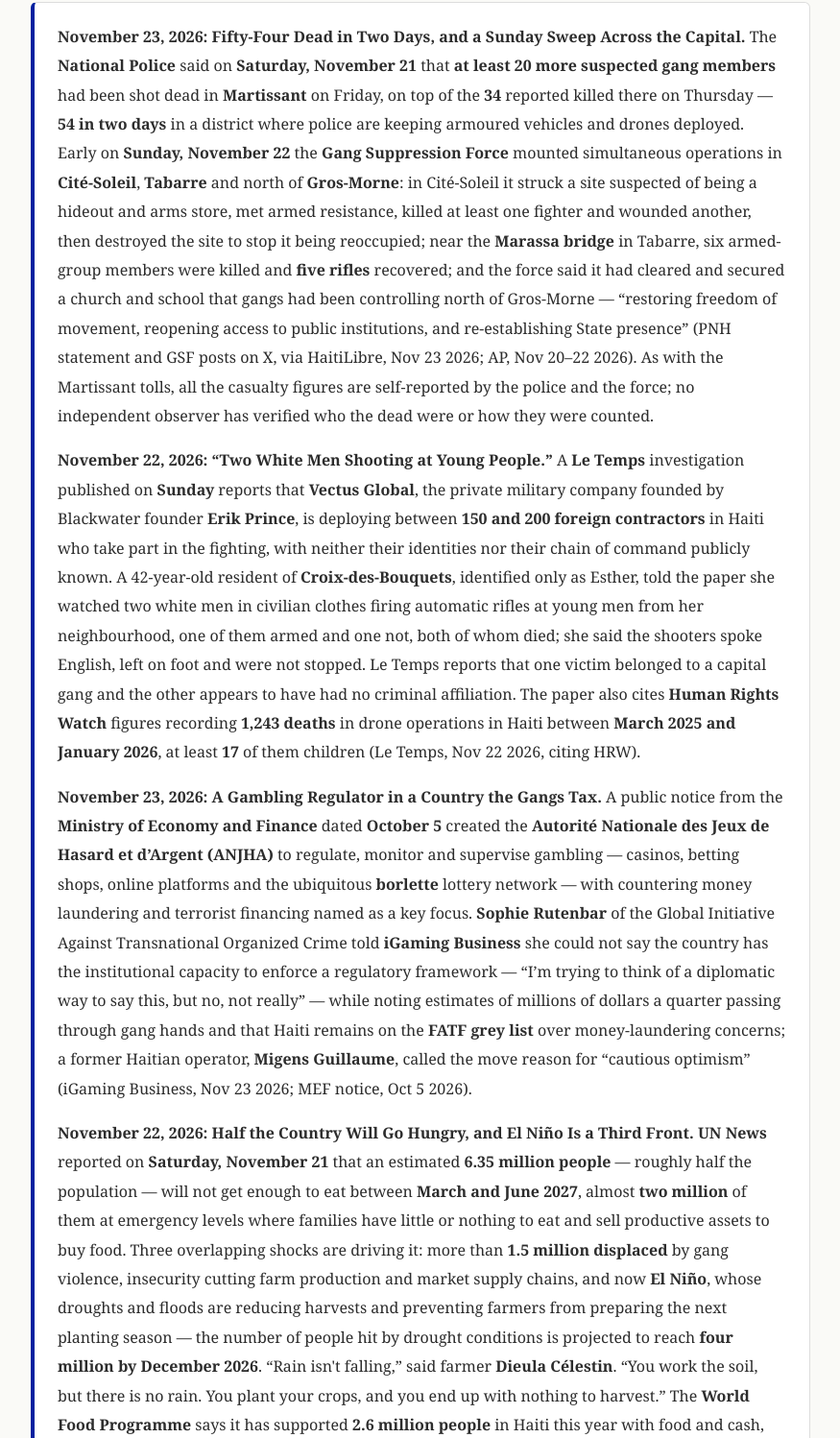
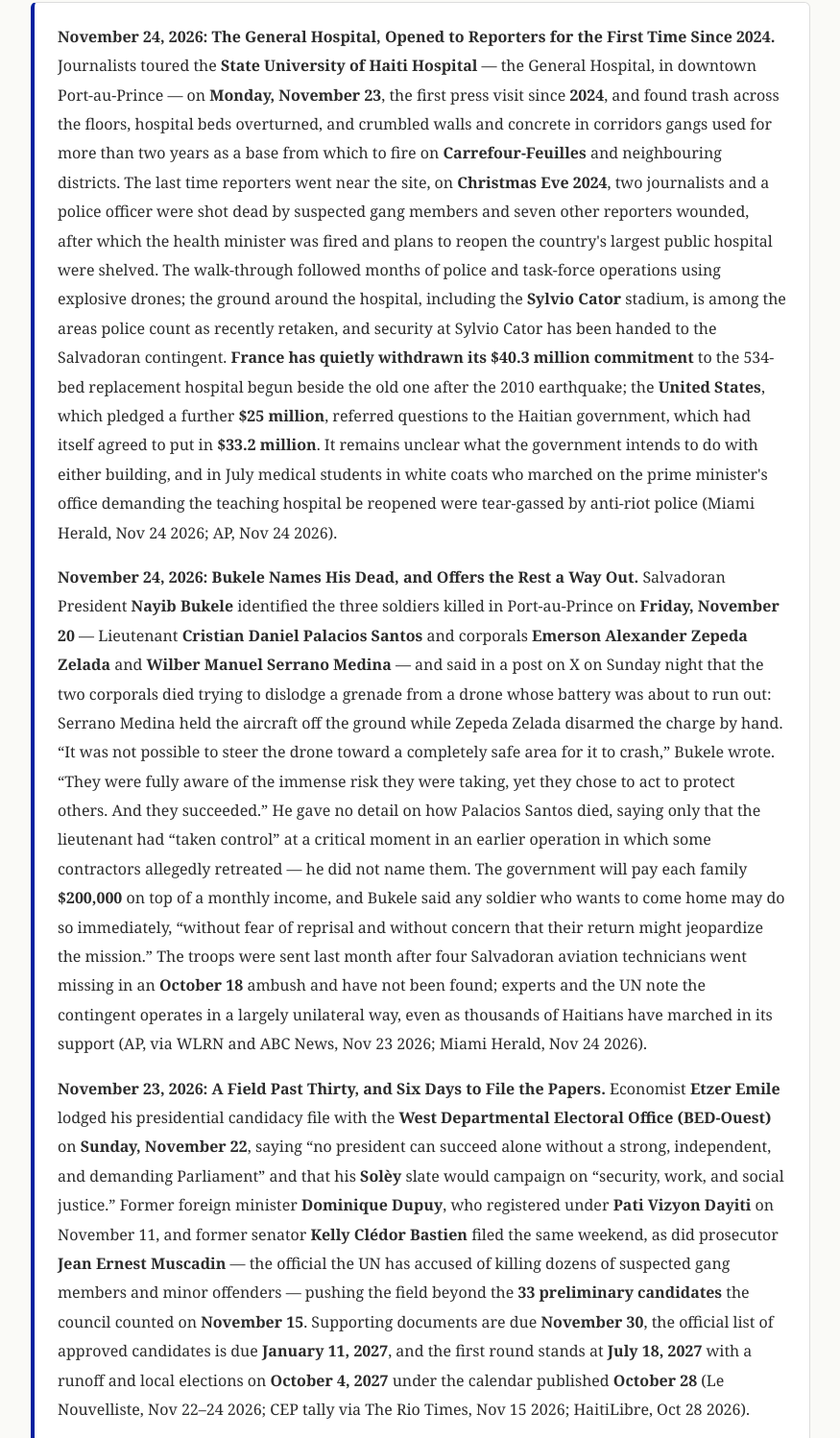
Before and after one commit to onyxgod777/haiti, a plain HTML site: page index.html in a window 1280 px wide. Shown: the part 8819-10317 px from the top of the page at 96% size, without its empty margins (202-1077 px from the left). Drawn offline with Linux system fonts and the light colour scheme.

Commit message:
news: haiti update 2026-11-24

```diff
--- a/index.html
+++ b/index.html
@@ -686,7 +686,7 @@
   <!-- ════════════════════════════════════════════════════════ -->
   <section id="today">
     <h2>X. Haiti Today</h2>
-    <div class="era-dates">Last updated: November 23, 2026</div>
+    <div class="era-dates">Last updated: November 24, 2026</div>
 
     <div class="stats-grid">
       <div class="stat-card">
@@ -726,6 +726,58 @@
     </p>
 
     <div class="highlight-box blue">
+      <p><strong>November 24, 2026: The General Hospital, Opened to Reporters for the First Time Since 2024.</strong>
+      Journalists toured the <strong>State University of Haiti Hospital</strong> &mdash; the General Hospital, in
+      downtown Port-au-Prince &mdash; on <strong>Monday, November 23</strong>, the first press visit since
+      <strong>2024</strong>, and found trash across the floors, hospital beds overturned, and crumbled walls and
+      concrete in corridors gangs used for more than two years as a base from which to fire on
+      <strong>Carrefour-Feuilles</strong> and neighbouring districts. The last time reporters went near the site, on
+      <strong>Christmas Eve 2024</strong>, two journalists and a police officer were shot dead by suspected gang
+      members and seven other reporters wounded, after which the health minister was fired and plans to reopen the
+      country's largest public hospital were shelved. The walk-through followed months of police and task-force
+      operations using explosive drones; the ground around the hospital, including the <strong>Sylvio Cator</strong>
+      stadium, is among the areas police count as recently retaken, and security at Sylvio Cator has been handed to
+      the Salvadoran contingent. <strong>France has quietly withdrawn its $40.3 million commitment</strong> to the
+      534-bed replacement hospital begun beside the old one after the 2010 earthquake; the <strong>United
+      States</strong>, which pledged a further <strong>$25 million</strong>, referred questions to the Haitian
+      government, which had itself agreed to put in <strong>$33.2 million</strong>. It remains unclear what the
+      government intends to do with either building, and in July medical students in white coats who marched on the
+      prime minister's office demanding the teaching hospital be reopened were tear-gassed by anti-riot police
+      (Miami Herald, Nov 24 2026; AP, Nov 24 2026).</p>
+
+      <p><strong>November 24, 2026: Bukele Names His Dead, and Offers the Rest a Way Out.</strong> Salvadoran
+      President <strong>Nayib Bukele</strong> identified the three soldiers killed in Port-au-Prince on
+      <strong>Friday, November 20</strong> &mdash; Lieutenant <strong>Cristian Daniel Palacios Santos</strong> and
+      corporals <strong>Emerson Alexander Zepeda Zelada</strong> and <strong>Wilber Manuel Serrano Medina</strong>
+      &mdash; and said in a post on X on Sunday night that the two corporals died trying to dislodge a grenade from a
+      drone whose battery was about to run out: Serrano Medina held the aircraft off the ground while Zepeda Zelada
+      disarmed the charge by hand. &ldquo;It was not possible to steer the drone toward a completely safe area for it
+      to crash,&rdquo; Bukele wrote. &ldquo;They were fully aware of the immense risk they were taking, yet they chose
+      to act to protect others. And they succeeded.&rdquo; He gave no detail on how Palacios Santos died, saying only
+      that the lieutenant had &ldquo;taken control&rdquo; at a critical moment in an earlier operation in which some
+      contractors allegedly retreated &mdash; he did not name them. The government will pay each family
+      <strong>$200,000</strong> on top of a monthly income, and Bukele said any soldier who wants to come home may do
+      so immediately, &ldquo;without fear of reprisal and without concern that their return might jeopardize the
+      mission.&rdquo; The troops were sent last month after four Salvadoran aviation technicians went missing in an
+      <strong>October 18</strong> ambush and have not been found; experts and the UN note the contingent operates in a
+      largely unilateral way, even as thousands of Haitians have marched in its support (AP, via WLRN and ABC News,
+      Nov 23 2026; Miami Herald, Nov 24 2026).</p>
+
+      <p><strong>November 23, 2026: A Field Past Thirty, and Six Days to File the Papers.</strong> Economist
+      <strong>Etzer Emile</strong> lodged his presidential candidacy file with the <strong>West Departmental
+      Electoral Office (BED-Ouest)</strong> on <strong>Sunday, November 22</strong>, saying &ldquo;no president can
+      succeed alone without a strong, independent, and demanding Parliament&rdquo; and that his <strong>Sol&egrave;y</strong>
+      slate would campaign on &ldquo;security, work, and social justice.&rdquo; Former foreign minister
+      <strong>Dominique Dupuy</strong>, who registered under <strong>Pati Vizyon Dayiti</strong> on November 11, and
+      former senator <strong>Kelly Cl&eacute;dor Bastien</strong> filed the same weekend, as did prosecutor
+      <strong>Jean Ernest Muscadin</strong> &mdash; the official the UN has accused of killing dozens of suspected
+      gang members and minor offenders &mdash; pushing the field beyond the <strong>33 preliminary candidates</strong>
+      the council counted on <strong>November 15</strong>. Supporting documents are due <strong>November 30</strong>,
+      the official list of approved candidates is due <strong>January 11, 2027</strong>, and the first round stands at
+      <strong>July 18, 2027</strong> with a runoff and local elections on <strong>October 4, 2027</strong> under the
+      calendar published <strong>October 28</strong> (Le Nouvelliste, Nov 22&ndash;24 2026; CEP tally via The Rio
+      Times, Nov 15 2026; HaitiLibre, Oct 28 2026).</p>
+
       <p><strong>November 23, 2026: Fifty-Four Dead in Two Days, and a Sunday Sweep Across the Capital.</strong>
       The <strong>National Police</strong> said on <strong>Saturday, November 21</strong> that <strong>at least 20
       more suspected gang members</strong> had been shot dead in <strong>Martissant</strong> on Friday, on top of
```
